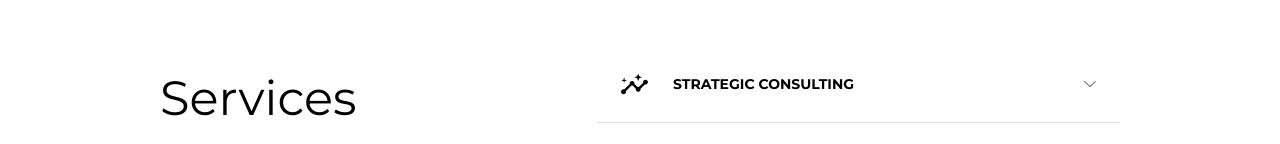
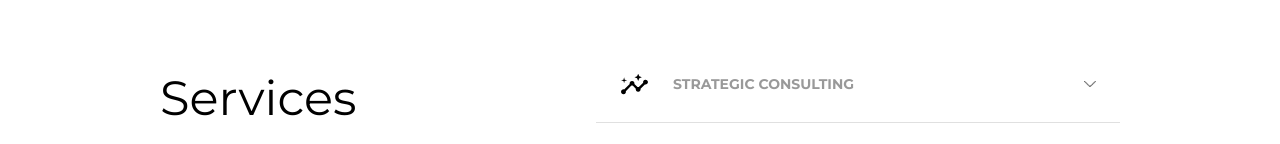
Before and after one commit to nunuGroup/Uprise2.0, a Vue app: page / in a window 1280 px wide. In both pictures the pointer is over the element "STRATEGIC CONSULTING". Shown: the part 6001-6145 px from the top of the page. Built offline with nearby package versions, Linux system fonts and the light colour scheme; what vue-scroll would draw is missing.

Commit message:
dropdown thigies

```diff
--- a/src/views/Home.vue
+++ b/src/views/Home.vue
@@ -623,6 +623,7 @@ $pageHeight: calc(100vh - 80px);
         display: flex;
         justify-content: space-between;
         align-items: center;
+        transition: 100ms;
 
         b {
           margin-right: 24px;
@@ -638,7 +639,7 @@ $pageHeight: calc(100vh - 80px);
 
       &:hover {
         span {
-          color: gray;
+          color: #999;
 
           b {
             color: black !important;
```
